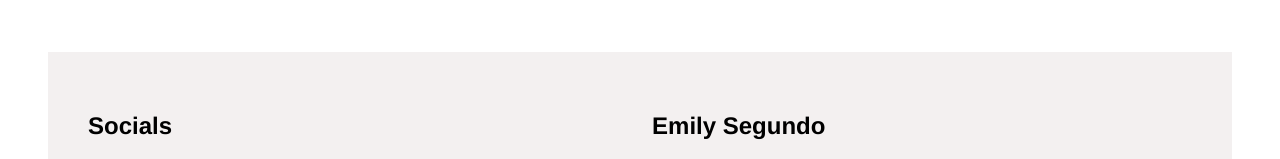
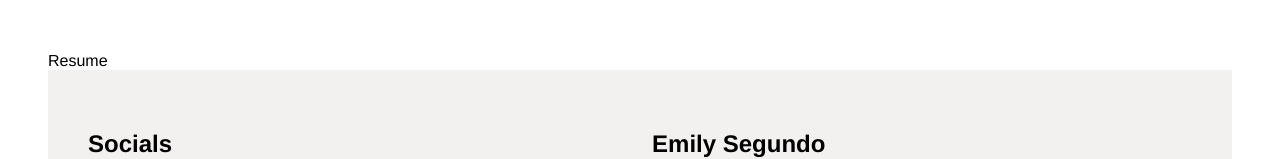
Before and after one commit to emilyThesecond/portfolio, a React (Vite) app: page / in a window 1280 px wide. Shown: the part 3735-3894 px from the top of the page. Built offline with nearby package versions, Linux system fonts and the light colour scheme; a web font is replaced by a local one.

Commit message:
include resume page

```diff
--- a/src/App.jsx
+++ b/src/App.jsx
@@ -5,6 +5,7 @@ import Projects from "./pages/Projects";
 import About from './pages/About';
 import Skills from './pages/Skills';
 import Footer from './components/Footer';
+import Resume from './pages/Resume';
 import './App.css'
 
 const App = () => {
@@ -18,6 +19,7 @@ const App = () => {
         <About />
         <Projects />
         <Skills />
+        <Resume />
       </main>
       <footer>
         <Footer />
```
